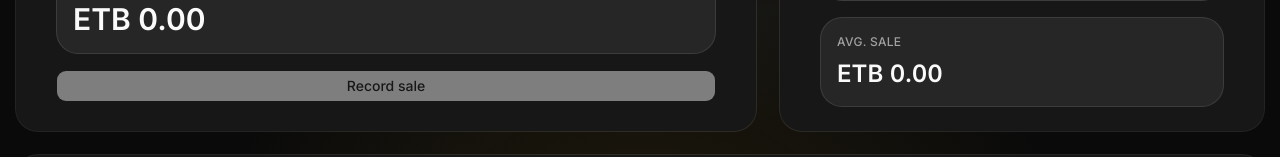
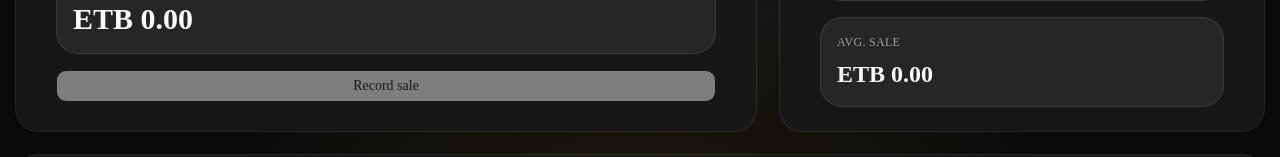
Before and after one commit to abdurehmanali611/pharmacy, a Next.js app: page /Pharmacist in a window 1280 px wide. Shown: the part 425-582 px from the top of the page. Built offline with nearby package versions, Linux system fonts and the light colour scheme; no server answers.

Commit message:
fixed build

```diff
--- a/app/globals.css
+++ b/app/globals.css
@@ -8,7 +8,7 @@
   --color-background: var(--background);
   --color-foreground: var(--foreground);
   --font-sans: var(--font-sans);
-  --font-mono: var(--font-geist-mono);
+  --font-mono: ui-monospace, SFMono-Regular, Menlo, Monaco, Consolas, "Liberation Mono", "Courier New", monospace;
   --font-heading: var(--font-sans);
   --color-sidebar-ring: var(--sidebar-ring);
   --color-sidebar-border: var(--sidebar-border);
--- a/app/layout.tsx
+++ b/app/layout.tsx
@@ -1,21 +1,8 @@
 import type { Metadata } from "next";
-import { Geist, Geist_Mono, Inter } from "next/font/google";
 import "./globals.css";
 import { cn } from "@/lib/utils";
 import { Toaster } from "sonner";
 import { ThemeProvider } from "@/components/theme-provider";
-
-const inter = Inter({ subsets: ["latin"], variable: "--font-sans" });
-
-const geistSans = Geist({
-  variable: "--font-geist-sans",
-  subsets: ["latin"],
-});
-
-const geistMono = Geist_Mono({
-  variable: "--font-geist-mono",
-  subsets: ["latin"],
-});
 
 export const metadata: Metadata = {
   title: "Medicare",
@@ -34,10 +21,7 @@ export default function RootLayout({
       className={cn(
         "h-full",
         "antialiased",
-        geistSans.variable,
-        geistMono.variable,
         "font-sans",
-        inter.variable,
       )}
       suppressHydrationWarning
     >
--- a/components/pharmacist/PharmacistView.tsx
+++ b/components/pharmacist/PharmacistView.tsx
@@ -54,7 +54,7 @@ export default function PharmacistView() {
   const [loading, setLoading] = useState(false);
   const [salesLoading, setSalesLoading] = useState(false);
 
-  const purchaseForm = useForm<z.infer<typeof purchase>>({
+  const purchaseForm = useForm<z.input<typeof purchase>, any, z.output<typeof purchase>>({
     resolver: zodResolver(purchase),
     defaultValues: {
       medicine_name: "",
@@ -103,7 +103,7 @@ export default function PharmacistView() {
     }
   }, [selectedMedicine, purchaseForm]);
 
-  const handleSubmitSale = async (data: z.infer<typeof purchase>) => {
+  const handleSubmitSale = async (data: z.output<typeof purchase>) => {
     setLoading(true);
     try {
       await CreatePurchase(
```
